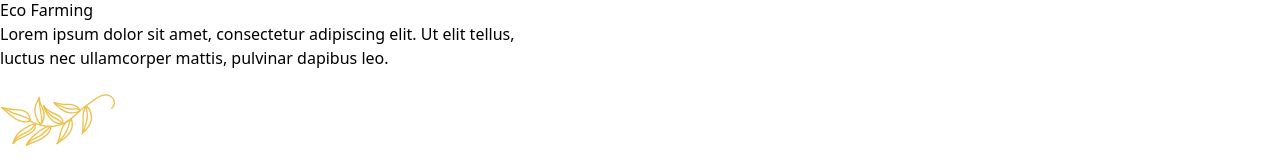
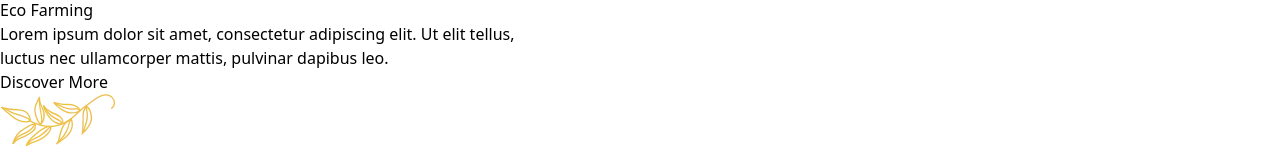
Before and after one commit to patrick-walshak/AGRICULTURAL-FARMING, a website built with Vite: page index.html in a window 1280 px wide. Shown: the part 486-646 px from the top of the page. Built offline with nearby package versions, Linux system fonts and the light colour scheme; files whose address does not match are found by name.

Commit message:
initial commit

```diff
--- a/index.html
+++ b/index.html
@@ -102,7 +102,7 @@
 
           <div>
             <div>
-              <button></button>
+              <button>Discover More</button>
             </div>
 
             <div>
```
